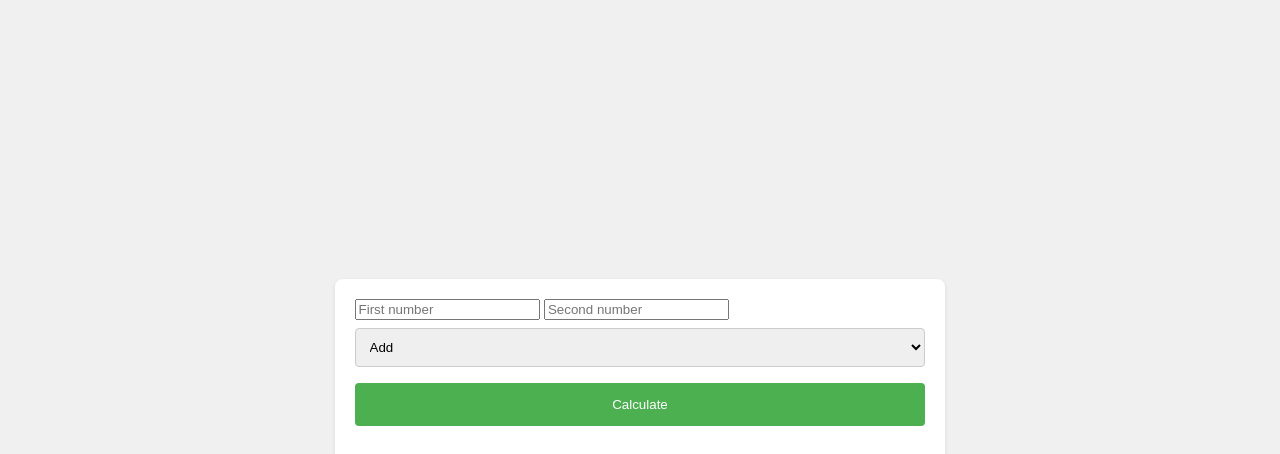
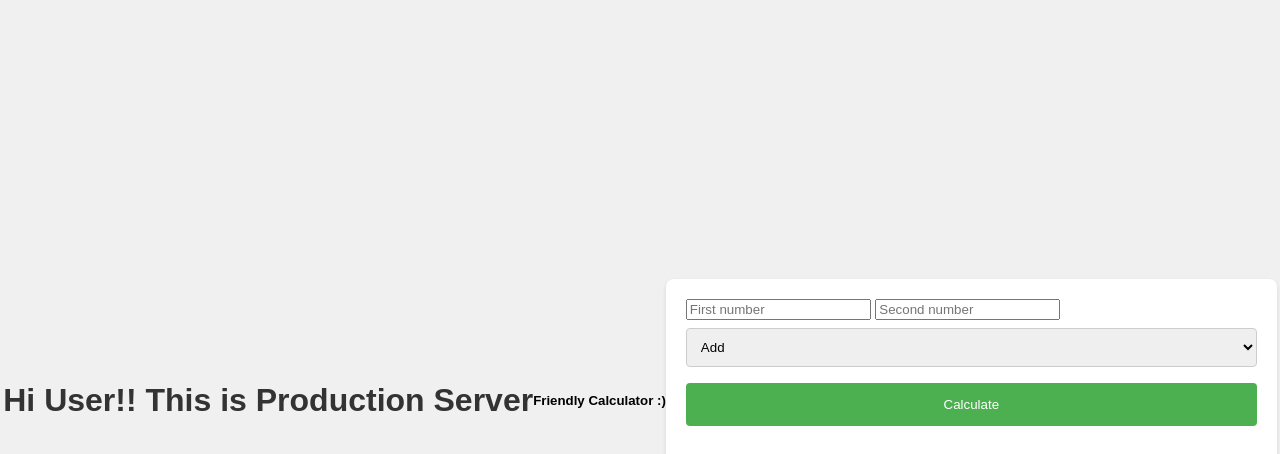
Before and after one commit to yashbhatt1304/JenkinsPipeline, a Flask app: page / in a window 1280 px wide. Shown: the top 454 px of the page. Run offline with Flask 3, Linux system fonts and the light colour scheme.

Commit message:
Adding production specific changes in Index file

```diff
--- a/Calculator_flask/templates/index.html
+++ b/Calculator_flask/templates/index.html
@@ -7,6 +7,8 @@
     <link rel="stylesheet" href="./static/index.css">
 </head>
 <body>
+    <h1>Hi User!! This is Production Server</h1>
+    <h5> Friendly Calculator :) </h5>
     <form action="/calculate" method="post">
         <input type="text" name="firstNumber" placeholder="First number">
         <input type="text" name="secondNumber" placeholder="Second number">
```
